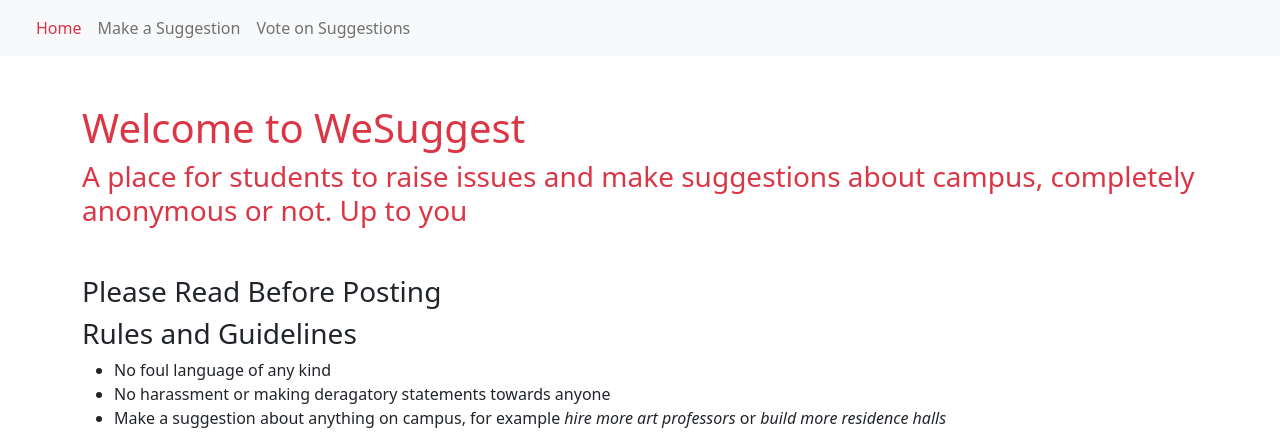
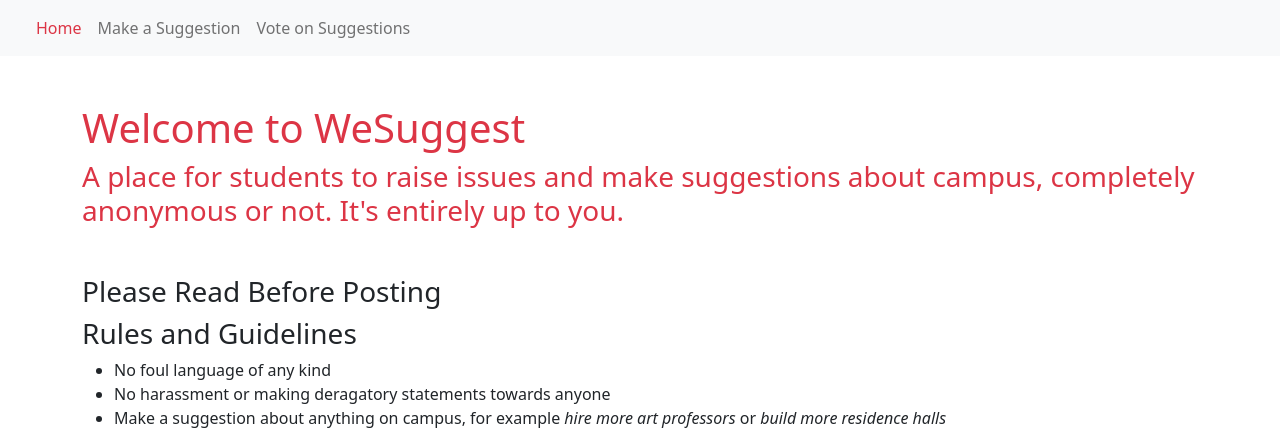
Before and after one commit to malachimda101/WeSuggest, a Flask app: page / in a window 1280 px wide. Shown: the top 432 px of the page. Run offline with Flask 2, Linux system fonts and the light colour scheme; some libraries are stand-ins or nearby versions.

Commit message:
html grammar stuff

```diff
--- a/templates/index.html
+++ b/templates/index.html
@@ -34,7 +34,7 @@
         <div class="container my-5 text-danger">
             <header class="justify-content-center">
                 <h1 class="">Welcome to WeSuggest</h1>
-                <h3 class="lead fs-3">A place for students to raise issues and make suggestions about campus, completely anonymous or not. Up to you</h3>
+                <h3 class="lead fs-3">A place for students to raise issues and make suggestions about campus, completely anonymous or not. It's entirely up to you.</h3>
             </header>
         </div>
         <div class="container">
```
Also changed, not shown: WesSuggest_library_info.db.
